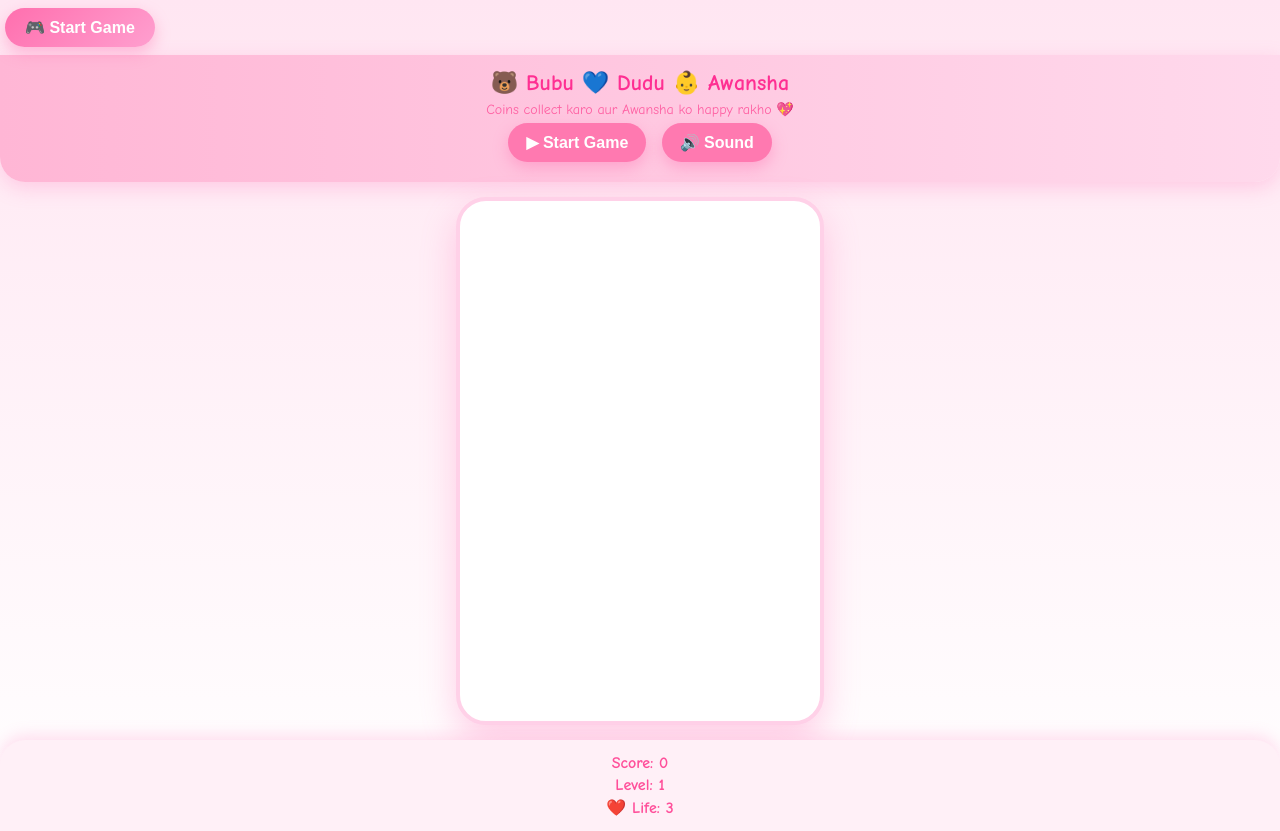
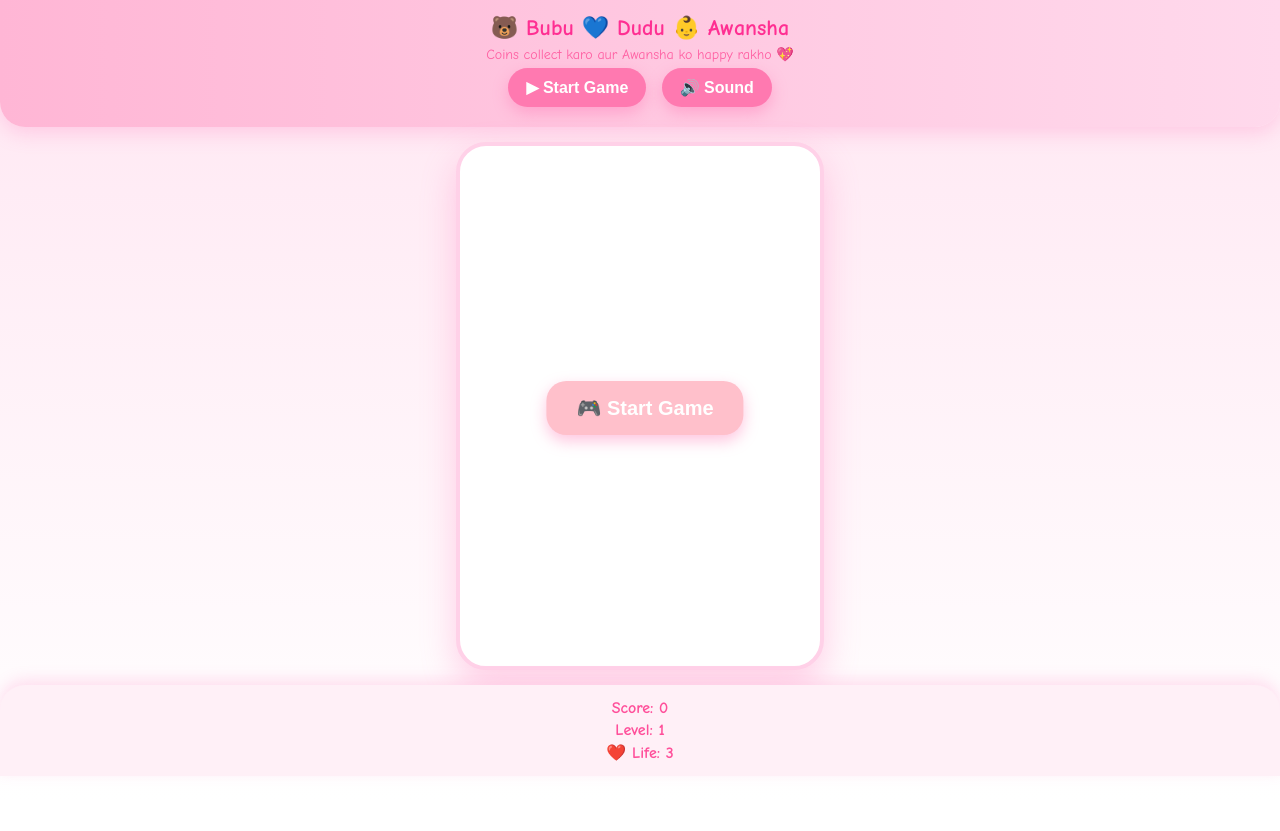
Before and after one commit to hassanwashim51-max/bubu-dudu-game, a plain HTML site: page index.html in a window 1280 px wide. After the commit the page ends 800 px from the top, so only its background shows below. Drawn offline with Linux system fonts and the light colour scheme.

Commit message:
Update style.css

```diff
--- a/css/style.css
+++ b/css/style.css
@@ -1,3 +1,16 @@
+#startBtn {
+  position: absolute;
+  top: 50%;
+  left: 50%;
+  transform: translate(-50%, -50%);
+  padding: 15px 30px;
+  font-size: 20px;
+  background: pink;
+  border: none;
+  border-radius: 20px;
+  color: white;
+  cursor: pointer;
+}
 /* ===== RESET ===== */
 * {
   margin: 0;
```
